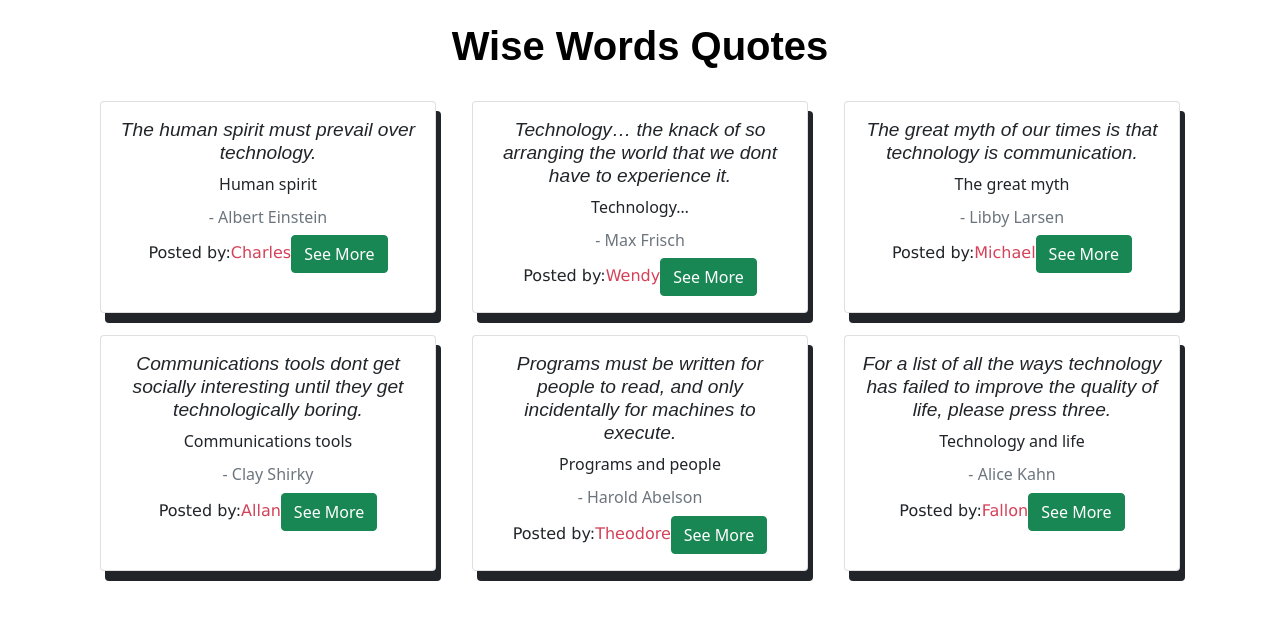
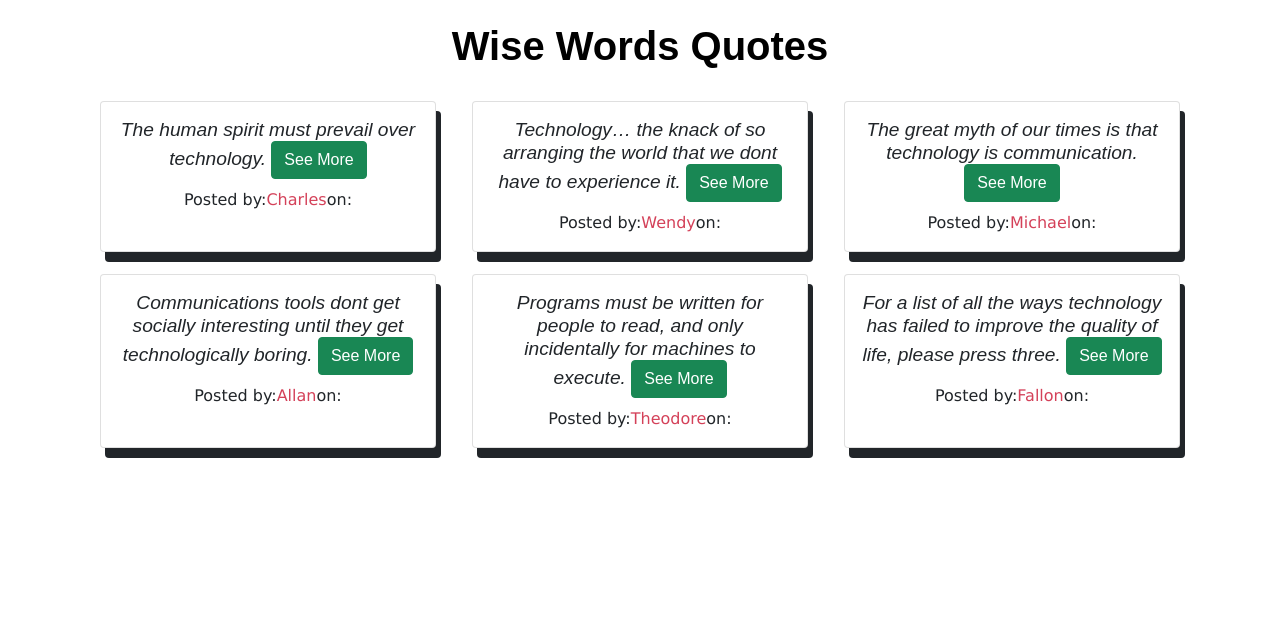
Before and after one commit to joey57/Quotes, an Angular app: page / in a window 1280 px wide. Shown: the top 620 px of the page. Built offline with nearby package versions, Linux system fonts and the light colour scheme.

Commit message:
moved butto next to tittle and added date

```diff
--- a/src/app/quote/quote.component.html
+++ b/src/app/quote/quote.component.html
@@ -3,15 +3,15 @@
   <div class="all-cards">
     <div *ngFor="let quote of quotes;let i = index" class="card" style="width: 21rem;">
       <div class="card-body">
-        <h4 class="card-title">{{quote.title}}</h4>
-        <p class="card-text">{{quote.quote}}</p>
-        <h6 class="card-subtitle mb-2 text-muted"> - {{quote.author}}</h6>
+        <h4 class="card-title">{{quote.title}}  <button (click)="toggle(i)" class="btn btn-success"> See More</button></h4>
+        <!-- <p class="card-text">{{quote.quote}}</p>
+        <h6 class="card-subtitle mb-2 text-muted"> - {{quote.author}}</h6> -->
         <!-- <app-quote-detail bind-quoty="quote"></app-quote-detail>
         <span class="card-subtitle mb-2">Posted by: <span id="name">{{quote.name}}</span></span>
         <button class="btn btn-info btn-sm" id="quotes-button">See Quote</button> -->
         <app-quote-detail *ngIf="quote.showInfo" [quoty]="quote" (isRead)="quoteDelete($event,i)"></app-quote-detail>
-        <span class="card-subtittle mb-2">Posted by:<span id="name">{{quote.name}}</span></span>
-        <button (click)="toggle(i)" class="btn btn-success"> See More</button>
+        <span class="card-subtittle mb-2">Posted by:<span id="name">{{quote.name}}</span><span id="date">on: <span id="datecolor">{{quote.datePosted|date}}</span></span></span>
+        <!-- <button (click)="toggle(i)" class="btn btn-success"> See More</button> -->
       </div>
 
     </div>
```
